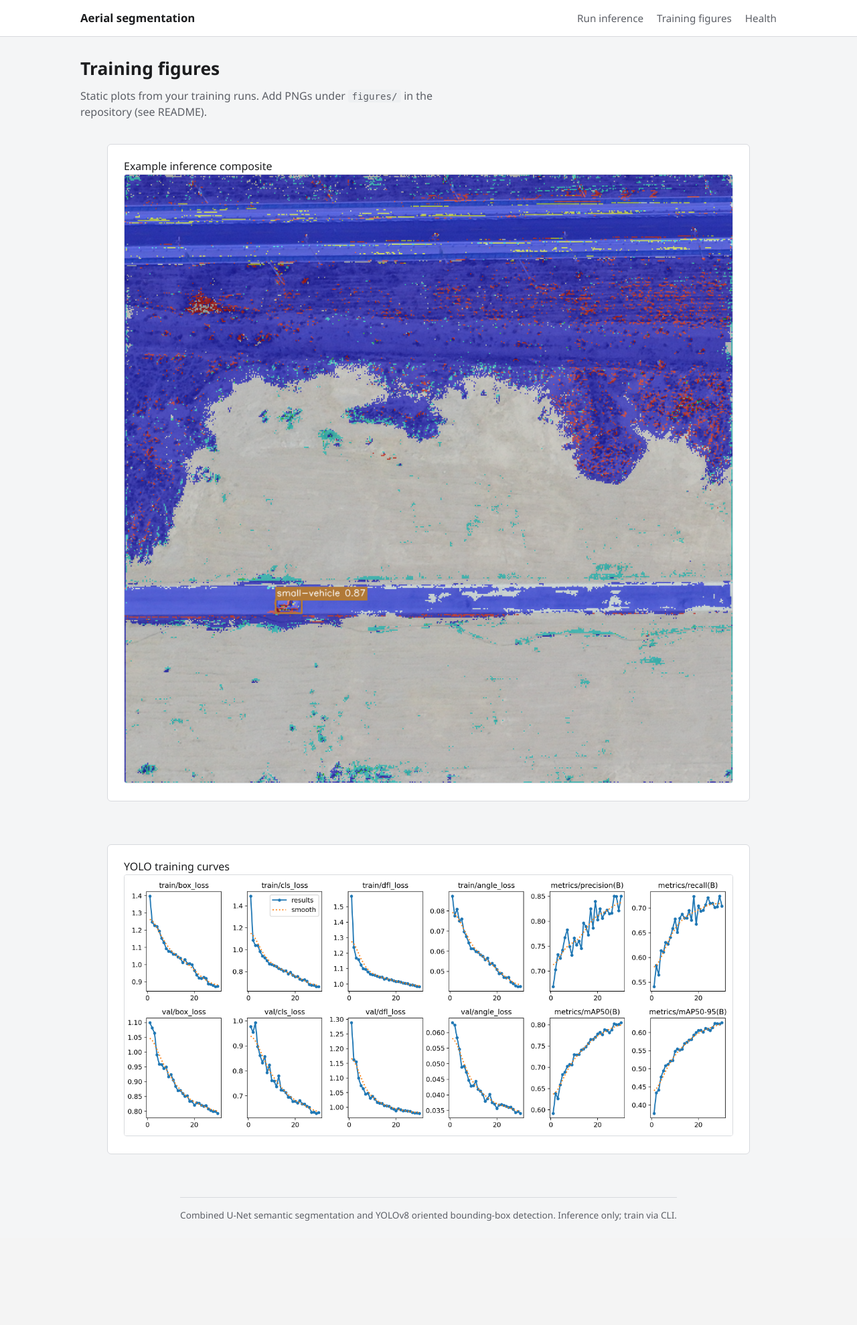
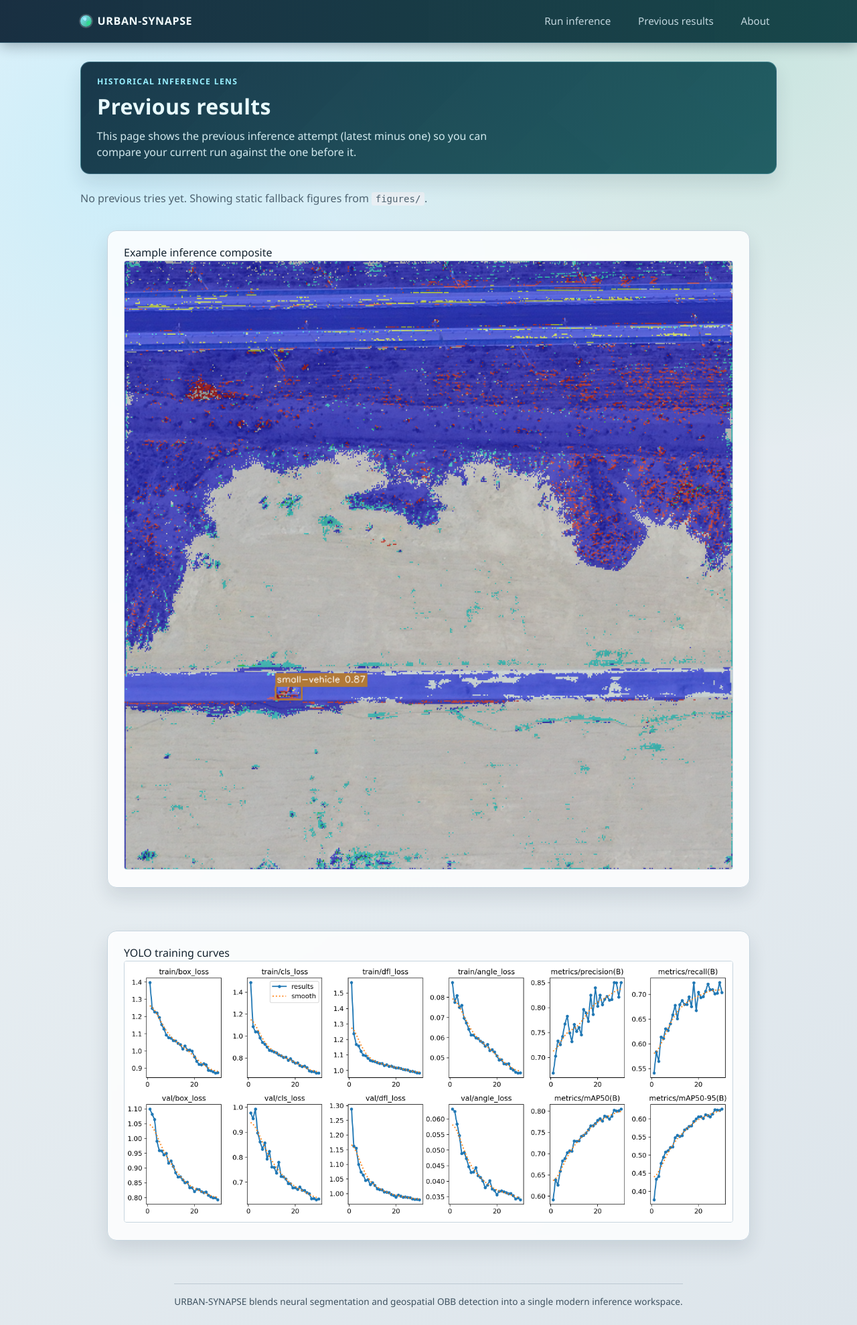
Before and after one commit to ml3m/aerial-image-segmentation, a Flask app: page /training in a window 1280 px wide. Shown: the whole page at 67% size. Before the commit the page ends 1824 px from the top, so only its background shows below. Run offline with Flask 3, Linux system fonts and the light colour scheme.

Commit message:
Modernize URBAN-SYNAPSE web experience and navigation.
Refresh the UI with a sleek gradient theme, add an About page, replace the Training tab with previous-run snapshots, and improve Windows console encoding safety for Flask inference logs.

Made-with: Cursor

```diff
--- a/web/app.py
+++ b/web/app.py
@@ -9,12 +9,24 @@ from __future__ import annotations
 
 import os
 import shutil
+import sys
 from pathlib import Path
 
 from utils.device import apply_hsa_override
 
 
+def _force_utf8_std_streams() -> None:
+    for stream in (sys.stdout, sys.stderr):
+        reconfigure = getattr(stream, "reconfigure", None)
+        if callable(reconfigure):
+            try:
+                reconfigure(encoding="utf-8", errors="replace")
+            except Exception:
+                pass
+
+
 def create_app(test_config: dict | None = None):
+    _force_utf8_std_streams()
     apply_hsa_override()
 
     from flask import Flask
--- a/web/routes.py
+++ b/web/routes.py
@@ -50,6 +50,59 @@ _TRAINING_FIGURES = frozenset(
 )
 
 
+def _read_detections(job_out: Path) -> list | None:
+    det_path = job_out / "detections.json"
+    if not det_path.is_file():
+        return None
+    try:
+        return json.loads(det_path.read_text())
+    except json.JSONDecodeError:
+        return []
+
+
+def _build_job_view(job_id: str, upload_root: Path) -> tuple[Path, dict[str, bool], list[str], list | None]:
+    job_out = upload_root / job_id / "out"
+    if not job_out.is_dir():
+        abort(404)
+
+    artifacts: dict[str, bool] = {}
+    for name in (
+        "result.png",
+        "mask.png",
+        "uncertainty.png",
+        "input_preview.png",
+        "class_mix.png",
+        "yolo_analytics.png",
+    ):
+        artifacts[name] = (job_out / name).is_file()
+
+    crop_urls: list[str] = []
+    crops_dir = job_out / "crops"
+    if crops_dir.is_dir():
+        for p in sorted(crops_dir.glob("crop_*.png")):
+            crop_urls.append(url_for("main.job_crop", job_id=job_id, filename=p.name))
+
+    detections = _read_detections(job_out)
+    return job_out, artifacts, crop_urls, detections
+
+
+def _recent_job_ids(upload_root: Path) -> list[str]:
+    jobs: list[tuple[float, str]] = []
+    for child in upload_root.iterdir():
+        if not child.is_dir():
+            continue
+        try:
+            uuid.UUID(child.name)
+        except ValueError:
+            continue
+        out_dir = child / "out"
+        if not out_dir.is_dir():
+            continue
+        jobs.append((child.stat().st_mtime, child.name))
+    jobs.sort(key=lambda x: x[0], reverse=True)
+    return [jid for _, jid in jobs]
+
+
 @bp.after_request
 def _no_store_when_needed(response):
     ep = request.endpoint
@@ -87,7 +140,10 @@ def _parse_optional_int(name: str) -> int | None:
 def index():
     cfg = load_config()
     job_id = request.args.get("job", "").strip()
+    upload_root: Path = current_app.config["UPLOAD_ROOT"]
     job_out: Path | None = None
+    artifacts: dict[str, bool] = {}
+    crop_urls: list[str] = []
     detections: list | None = None
     error: str | None = request.args.get("error")
 
@@ -96,35 +152,7 @@ def index():
             uuid.UUID(job_id)
         except ValueError:
             abort(404)
-        upload_root: Path = current_app.config["UPLOAD_ROOT"]
-        job_out = upload_root / job_id / "out"
-        if not job_out.is_dir():
-            abort(404)
-        det_path = job_out / "detections.json"
-        if det_path.is_file():
-            try:
-                detections = json.loads(det_path.read_text())
-            except json.JSONDecodeError:
-                detections = []
-
-    artifacts: dict[str, bool] = {}
-    crop_urls: list[str] = []
-    if job_out is not None and job_id:
-        for name in (
-            "result.png",
-            "mask.png",
-            "uncertainty.png",
-            "input_preview.png",
-            "class_mix.png",
-            "yolo_analytics.png",
-        ):
-            artifacts[name] = (job_out / name).is_file()
-        crops_dir = job_out / "crops"
-        if crops_dir.is_dir():
-            for p in sorted(crops_dir.glob("crop_*.png")):
-                crop_urls.append(
-                    url_for("main.job_crop", job_id=job_id, filename=p.name)
-                )
+        job_out, artifacts, crop_urls, detections = _build_job_view(job_id, upload_root)
 
     return render_template(
         "index.html",
@@ -226,6 +254,21 @@ def training_figure(filename: str):
 
 @bp.route("/training")
 def training():
+    upload_root: Path = current_app.config["UPLOAD_ROOT"]
+    recent_jobs = _recent_job_ids(upload_root)
+    previous_job_id = recent_jobs[1] if len(recent_jobs) > 1 else None
+
+    if previous_job_id:
+        _, artifacts, crop_urls, detections = _build_job_view(previous_job_id, upload_root)
+        return render_template(
+            "training.html",
+            previous_job_id=previous_job_id,
+            artifacts=artifacts,
+            crop_urls=crop_urls,
+            detections=detections,
+            figures=[],
+        )
+
     root: Path = current_app.config["PROJECT_ROOT"] / "figures"
     available = []
     labels = {
@@ -242,7 +285,19 @@ def training():
                     "url": url_for("main.training_figure", filename=fname),
                 }
             )
-    return render_template("training.html", figures=available)
+    return render_template(
+        "training.html",
+        previous_job_id=None,
+        artifacts={},
+        crop_urls=[],
+        detections=None,
+        figures=available,
+    )
+
+
+@bp.route("/about")
+def about():
+    return render_template("about.html")
 
 
 @bp.route("/health")
--- a/web/static/css/app.css
+++ b/web/static/css/app.css
@@ -1,14 +1,17 @@
 :root {
-  --bg: #f4f5f6;
-  --surface: #fff;
-  --text: #1c1d1f;
-  --muted: #5c5f66;
-  --accent: #0d5c5c;
-  --accent-hover: #094040;
-  --border: #d8dade;
-  --error-bg: #fce8e6;
-  --error-text: #8a1c12;
+  --bg: #e6edf1;
+  --surface: rgba(255, 255, 255, 0.82);
+  --surface-strong: #f7fbff;
+  --text: #14232f;
+  --muted: #4e6270;
+  --accent: #27b17b;
+  --accent-hover: #1b8e62;
+  --accent-soft: #8fe4ff;
+  --border: #c7d5df;
+  --error-bg: #fdeceb;
+  --error-text: #8f2924;
   --font: "Segoe UI", system-ui, -apple-system, sans-serif;
+  --shadow: 0 14px 28px rgba(14, 34, 51, 0.11);
 }
 
 * {
@@ -21,7 +24,10 @@ body {
   font-size: 16px;
   line-height: 1.5;
   color: var(--text);
-  background: var(--bg);
+  background:
+    radial-gradient(circle at 15% 12%, rgba(143, 228, 255, 0.35), transparent 36%),
+    radial-gradient(circle at 85% 0%, rgba(39, 177, 123, 0.18), transparent 30%),
+    linear-gradient(145deg, #eef4f8 0%, var(--bg) 45%, #dde5eb 100%);
   min-height: 100vh;
   display: flex;
   flex-direction: column;
@@ -34,8 +40,9 @@ body {
 }
 
 .site-header {
-  background: var(--surface);
-  border-bottom: 1px solid var(--border);
+  background: linear-gradient(90deg, rgba(17, 40, 58, 0.96), rgba(14, 62, 66, 0.95));
+  border-bottom: 1px solid rgba(143, 228, 255, 0.24);
+  box-shadow: 0 4px 20px rgba(8, 18, 31, 0.32);
 }
 
 .site-header .wrap {
@@ -49,14 +56,29 @@ body {
 }
 
 .brand {
-  font-weight: 600;
-  font-size: 1.05rem;
-  color: var(--text);
+  display: inline-flex;
+  align-items: center;
+  gap: 0.55rem;
+  font-weight: 700;
+  letter-spacing: 0.04em;
+  font-size: 1rem;
+  color: #f3fdff;
   text-decoration: none;
 }
 
+.brand-mark {
+  width: 1.05rem;
+  height: 1.05rem;
+  border-radius: 50%;
+  background:
+    radial-gradient(circle at 40% 30%, #9fe9ff 16%, transparent 17%),
+    radial-gradient(circle at 72% 66%, #31d98f 18%, transparent 19%),
+    linear-gradient(135deg, #8fe4ff, #27b17b);
+  box-shadow: 0 0 0 2px rgba(255, 255, 255, 0.2);
+}
+
 .brand:hover {
-  color: var(--accent);
+  color: #d8fbff;
 }
 
 .nav {
@@ -65,13 +87,17 @@ body {
 }
 
 .nav a {
-  color: var(--muted);
+  color: rgba(232, 248, 255, 0.82);
   text-decoration: none;
   font-size: 0.95rem;
+  padding: 0.35rem 0.65rem;
+  border-radius: 999px;
+  transition: background 0.2s, color 0.2s;
 }
 
 .nav a:hover {
-  color: var(--accent);
+  color: #ecfffb;
+  background: rgba(143, 228, 255, 0.16);
 }
 
 .main {
@@ -81,10 +107,10 @@ body {
 }
 
 .site-footer {
-  border-top: 1px solid var(--border);
+  border-top: 1px solid rgba(124, 144, 161, 0.35);
   padding: 1rem 0 1.5rem;
   font-size: 0.85rem;
-  color: var(--muted);
+  color: #3e5260;
 }
 
 .site-footer p {
@@ -92,9 +118,10 @@ body {
 }
 
 h1 {
-  font-size: 1.65rem;
-  font-weight: 600;
+  font-size: 2rem;
+  font-weight: 700;
   margin: 0 0 0.5rem;
+  letter-spacing: 0.01em;
 }
 
 h2 {
@@ -116,9 +143,33 @@ h3 {
 .panel {
   background: var(--surface);
   border: 1px solid var(--border);
-  border-radius: 6px;
+  border-radius: 14px;
   padding: 1.25rem 1.5rem;
   margin-bottom: 1.5rem;
+  box-shadow: var(--shadow);
+  backdrop-filter: blur(3px);
+}
+
+.hero {
+  background:
+    linear-gradient(135deg, rgba(12, 43, 61, 0.93), rgba(18, 82, 88, 0.9)),
+    linear-gradient(40deg, rgba(143, 228, 255, 0.22), rgba(39, 177, 123, 0.18));
+  color: #e8fbff;
+  border: 1px solid rgba(143, 228, 255, 0.28);
+}
+
+.hero .lead {
+  color: rgba(230, 251, 255, 0.9);
+  margin-bottom: 0;
+}
+
+.eyebrow {
+  margin: 0 0 0.25rem;
+  color: #98efff;
+  text-transform: uppercase;
+  letter-spacing: 0.11em;
+  font-size: 0.76rem;
+  font-weight: 700;
 }
 
 .banner {
@@ -349,7 +412,7 @@ label input {
 
 code {
   font-size: 0.88em;
-  background: #eef0f2;
+  background: #e9eff4;
   padding: 0.12rem 0.35rem;
   border-radius: 3px;
 }
--- a/web/templates/base.html
+++ b/web/templates/base.html
@@ -3,17 +3,20 @@
 <head>
   <meta charset="utf-8">
   <meta name="viewport" content="width=device-width, initial-scale=1">
-  <title>{% block title %}Aerial inference{% endblock %} | U-Net + YOLO OBB</title>
+  <title>{% block title %}Urban inference{% endblock %} | URBAN-SYNAPSE</title>
   <link rel="stylesheet" href="{{ url_for('static', filename='css/app.css') }}">
 </head>
 <body>
   <header class="site-header">
     <div class="wrap">
-      <a href="{{ url_for('main.index') }}" class="brand">Aerial segmentation</a>
+      <a href="{{ url_for('main.index') }}" class="brand">
+        <span class="brand-mark" aria-hidden="true"></span>
+        <span class="brand-text">URBAN-SYNAPSE</span>
+      </a>
       <nav class="nav">
         <a href="{{ url_for('main.index') }}">Run inference</a>
-        <a href="{{ url_for('main.training') }}">Training figures</a>
-        <a href="{{ url_for('main.health') }}">Health</a>
+        <a href="{{ url_for('main.training') }}">Previous results</a>
+        <a href="{{ url_for('main.about') }}">About</a>
       </nav>
     </div>
   </header>
@@ -21,7 +24,7 @@
     {% block content %}{% endblock %}
   </main>
   <footer class="site-footer wrap">
-    <p>Combined U-Net semantic segmentation and YOLOv8 oriented bounding-box detection. Inference only; train via CLI.</p>
+    <p>URBAN-SYNAPSE blends neural segmentation and geospatial OBB detection into a single modern inference workspace.</p>
   </footer>
 </body>
 </html>
--- a/web/templates/training.html
+++ b/web/templates/training.html
@@ -1,9 +1,84 @@
 {% extends "base.html" %}
-{% block title %}Training figures{% endblock %}
+{% block title %}Previous results{% endblock %}
 {% block content %}
-<h1>Training figures</h1>
-<p class="lead">Static plots from your training runs. Add PNGs under <code>figures/</code> in the repository (see README).</p>
+<section class="hero panel">
+  <p class="eyebrow">Historical Inference Lens</p>
+  <h1>Previous results</h1>
+  <p class="lead">This page shows the previous inference attempt (latest minus one) so you can compare your current run against the one before it.</p>
+</section>
 
+{% if previous_job_id %}
+<section class="panel results">
+  <h2>Previous job snapshot</h2>
+  <p class="hint">Job ID: <code>{{ previous_job_id }}</code></p>
+
+  <div class="results-grid figures">
+    {% if artifacts.get('input_preview.png') %}
+    <figure>
+      <figcaption>Input</figcaption>
+      <a href="{{ url_for('main.job_file', job_id=previous_job_id, filename='input_preview.png') }}">
+        <img src="{{ url_for('main.job_file', job_id=previous_job_id, filename='input_preview.png') }}" alt="Uploaded input preview">
+      </a>
+    </figure>
+    {% endif %}
+    {% if artifacts.get('result.png') %}
+    <figure>
+      <figcaption>Composite</figcaption>
+      <a href="{{ url_for('main.job_file', job_id=previous_job_id, filename='result.png') }}">
+        <img src="{{ url_for('main.job_file', job_id=previous_job_id, filename='result.png') }}" alt="Composite: mask overlay and detections">
+      </a>
+    </figure>
+    {% endif %}
+    {% if artifacts.get('mask.png') %}
+    <figure>
+      <figcaption>Semantic mask</figcaption>
+      <a href="{{ url_for('main.job_file', job_id=previous_job_id, filename='mask.png') }}">
+        <img src="{{ url_for('main.job_file', job_id=previous_job_id, filename='mask.png') }}" alt="U-Net semantic mask">
+      </a>
+    </figure>
+    {% endif %}
+    {% if artifacts.get('uncertainty.png') %}
+    <figure>
+      <figcaption>U-Net uncertainty</figcaption>
+      <a href="{{ url_for('main.job_file', job_id=previous_job_id, filename='uncertainty.png') }}">
+        <img src="{{ url_for('main.job_file', job_id=previous_job_id, filename='uncertainty.png') }}" alt="U-Net entropy heatmap">
+      </a>
+    </figure>
+    {% endif %}
+  </div>
+
+  <div class="analytics-row figures">
+    {% if artifacts.get('class_mix.png') %}
+    <figure class="analytics-fig">
+      <figcaption>Class mix</figcaption>
+      <a href="{{ url_for('main.job_file', job_id=previous_job_id, filename='class_mix.png') }}">
+        <img src="{{ url_for('main.job_file', job_id=previous_job_id, filename='class_mix.png') }}" alt="Histogram of U-Net classes in mask">
+      </a>
+    </figure>
+    {% endif %}
+    {% if artifacts.get('yolo_analytics.png') %}
+    <figure class="analytics-fig wide">
+      <figcaption>YOLO analytics</figcaption>
+      <a href="{{ url_for('main.job_file', job_id=previous_job_id, filename='yolo_analytics.png') }}">
+        <img src="{{ url_for('main.job_file', job_id=previous_job_id, filename='yolo_analytics.png') }}" alt="YOLO counts, confidence, centers">
+      </a>
+    </figure>
+    {% endif %}
+  </div>
+
+  {% if crop_urls %}
+  <h3>Detection crops</h3>
+  <div class="crops-strip">
+    {% for u in crop_urls %}
+    <a class="crop-thumb" href="{{ u }}"><img src="{{ u }}" alt="Detection crop"></a>
+    {% endfor %}
+  </div>
+  {% endif %}
+
+  <p><a href="{{ url_for('main.job_file', job_id=previous_job_id, filename='detections.json') }}" class="btn secondary">Download detections.json</a></p>
+</section>
+{% else %}
+<p class="lead">No previous tries yet. Showing static fallback figures from <code>figures/</code>.</p>
 {% if figures|length == 0 %}
 <p class="hint">No figures found. Copy exports to <code>figures/training_yolo.png</code>, <code>figures/training_unet.png</code>, or <code>figures/inference_composite.png</code>.</p>
 {% else %}
@@ -16,4 +91,5 @@
   {% endfor %}
 </div>
 {% endif %}
+{% endif %}
 {% endblock %}
```
Also changed, not shown: other parts of web/static/css/app.css (+25 -13 lines), inference/pipeline.py (+6 -6 lines), web/templates/about.html (added, +9 -0 lines), web/templates/index.html (+6 -2 lines).
